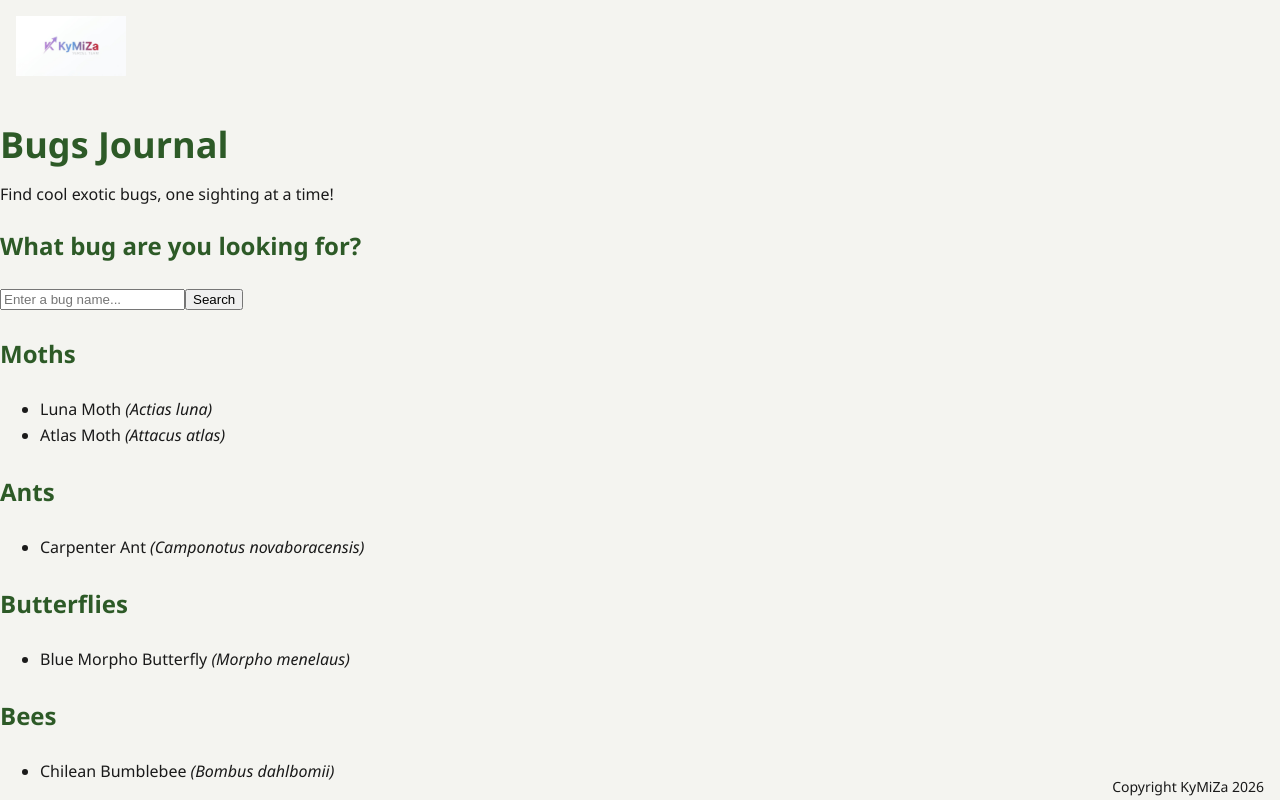
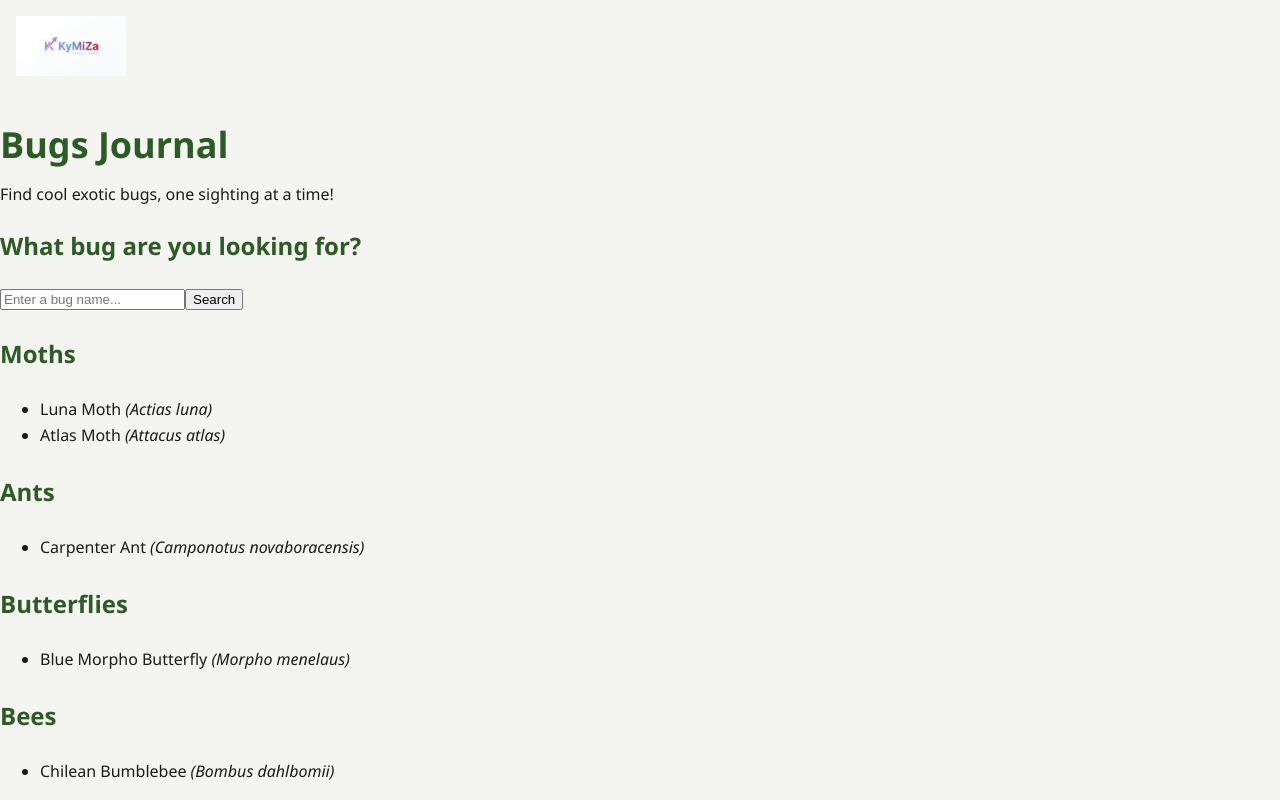
Before and after one commit to rrc-w2025-kstrange/bugs_journal, a React (Vite) app: page / in a window 1280 px wide. Shown: the top 800 px of the page. Built offline with nearby package versions, Linux system fonts and the light colour scheme.

Commit message:
changed footer css to look better

```diff
--- a/src/components/common/footer/Footer.css
+++ b/src/components/common/footer/Footer.css
@@ -1,5 +1,10 @@
-footer {
-  position: fixed;
-  bottom: 0;
-  right: 1em;
+.site-footer {
+    text-align: center;
+    padding: 1.5rem;
+    margin-top: 3rem;
+
+    border-top: 1px solid #d8cdb8;
+
+    color: #8a8071;
+    font-size: 0.9rem;
 }
```
